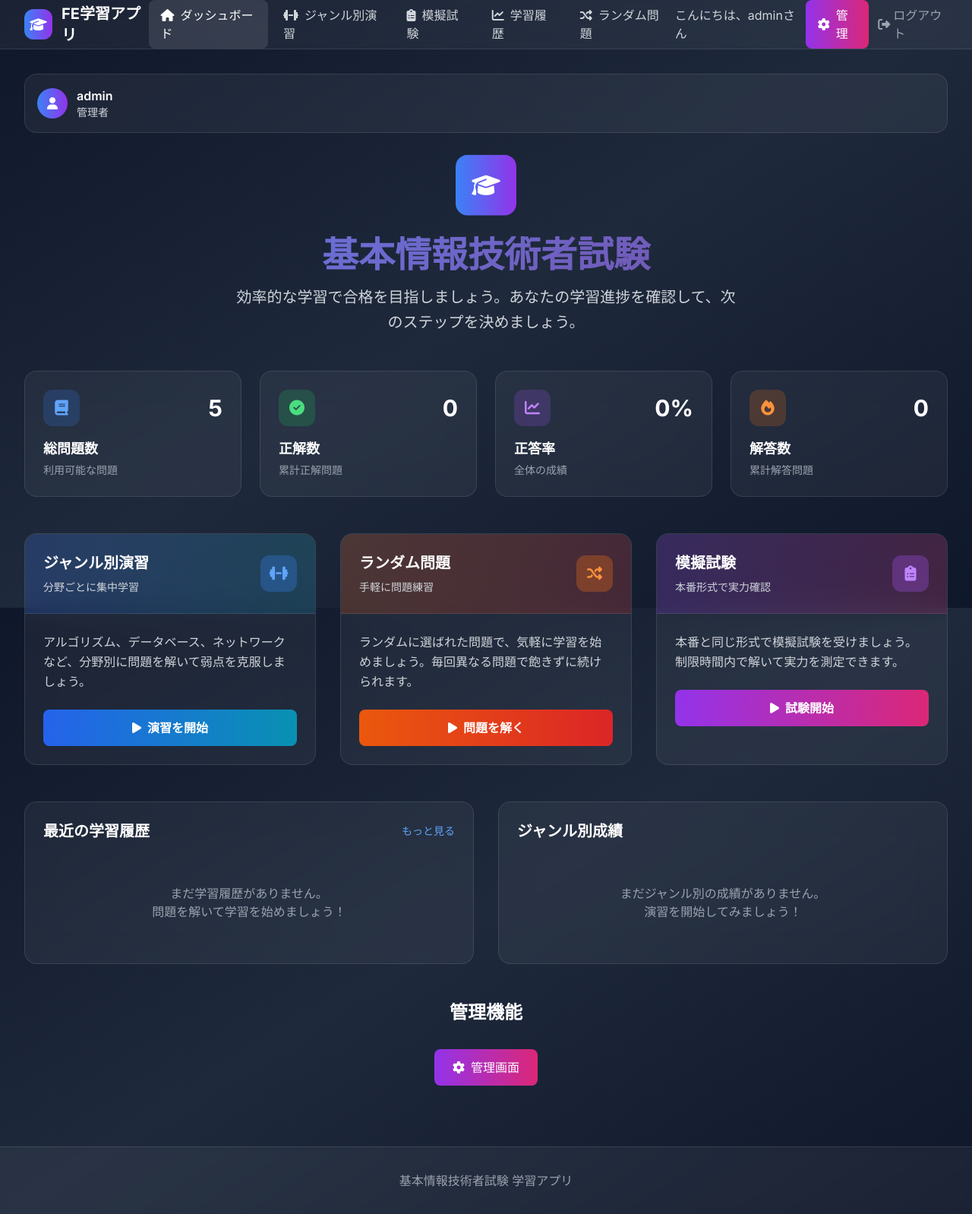
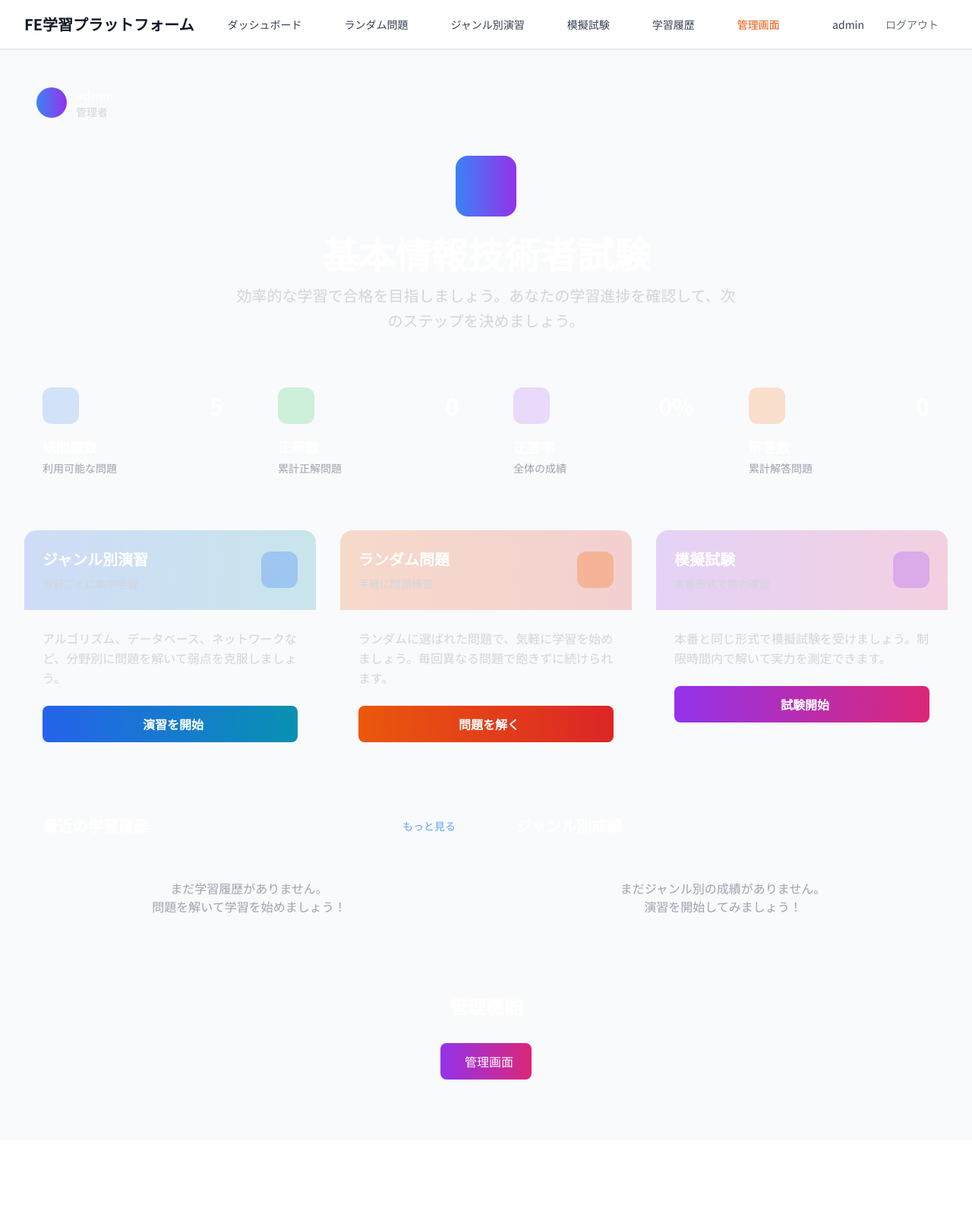
Before and after one commit to d01ki/FE-master, a Flask app: page / in a window 1280 px wide. Shown: the whole page at 76% size. After the commit the page ends 1421 px from the top, so only its background shows below. Run offline with Flask 3, Linux system fonts and the light colour scheme; a user stored in the database is signed in; data comes from the database, SQL or seed files in the repository; some libraries are stand-ins or nearby versions.

Commit message:
Update base template - simplified username display, improved navigation

```diff
--- a/templates/base.html
+++ b/templates/base.html
@@ -3,260 +3,136 @@
 <head>
     <meta charset="UTF-8">
     <meta name="viewport" content="width=device-width, initial-scale=1.0">
-    <title>{% block title %}基本情報技術者試験 学習アプリ{% endblock %}</title>
-
-    <!-- Tailwind CSS -->
+    <title>{% block title %}基本情報技術者試験 学習プラットフォーム{% endblock %}</title>
     <script src="https://cdn.tailwindcss.com"></script>
-
-    <!-- Font Awesome -->
-    <link rel="stylesheet" href="https://cdnjs.cloudflare.com/ajax/libs/font-awesome/6.4.0/css/all.min.css">
-
-    <!-- Google Fonts -->
-    <link href="https://fonts.googleapis.com/css2?family=Inter:wght@400;500;600;700;800&display=swap" rel="stylesheet">
-
+    <link href="https://fonts.googleapis.com/css2?family=Noto+Sans+JP:wght@300;400;500;600;700&display=swap" rel="stylesheet">
     <style>
-        body {
-            font-family: 'Inter', sans-serif;
-        }
-
-        /* Custom scrollbar */
-        ::-webkit-scrollbar {
-            width: 8px;
-        }
-
-        ::-webkit-scrollbar-track {
-            background: rgba(255, 255, 255, 0.05);
-        }
-
-        ::-webkit-scrollbar-thumb {
-            background: rgba(255, 255, 255, 0.2);
-            border-radius: 4px;
-        }
-
-        ::-webkit-scrollbar-thumb:hover {
-            background: rgba(255, 255, 255, 0.3);
-        }
-
-        /* Custom animations */
-        @keyframes fadeInUp {
-            from {
-                opacity: 0;
-                transform: translateY(30px);
-            }
-            to {
-                opacity: 1;
-                transform: translateY(0);
-            }
-        }
-
-        .fade-in-up {
-            animation: fadeInUp 0.6s ease-out;
-        }
-
-        /* Glassmorphism effect */
-        .glass {
-            background: rgba(255, 255, 255, 0.05);
-            backdrop-filter: blur(20px);
-            border: 1px solid rgba(255, 255, 255, 0.1);
-        }
-
-        /* Gradient text */
-        .gradient-text {
-            background: linear-gradient(135deg, #667eea 0%, #764ba2 100%);
-            -webkit-background-clip: text;
-            -webkit-text-fill-color: transparent;
-            background-clip: text;
-        }
-
-        /* Button hover effects */
-        .btn-hover {
-            transition: all 0.3s ease;
-            transform: translateY(0);
-        }
-
-        .btn-hover:hover {
-            transform: translateY(-2px);
-            box-shadow: 0 10px 30px rgba(0, 0, 0, 0.3);
-        }
+        body { font-family: 'Noto Sans JP', sans-serif; }
+        .fade-in { opacity: 0; animation: fadeIn 0.5s ease-in forwards; }
+        @keyframes fadeIn { to { opacity: 1; } }
+        .btn-primary { @apply bg-gradient-to-r from-blue-600 to-blue-700 hover:from-blue-700 hover:to-blue-800 text-white px-6 py-3 rounded-lg font-medium transition-all duration-300 shadow-lg hover:shadow-xl transform hover:-translate-y-0.5; }
+        .btn-secondary { @apply bg-gray-100 hover:bg-gray-200 text-gray-800 px-6 py-3 rounded-lg font-medium transition-all duration-300 shadow-sm hover:shadow-md; }
+        .card { @apply bg-white rounded-xl shadow-lg hover:shadow-xl transition-all duration-300 transform hover:-translate-y-1; }
     </style>
-
-    <script>
-        tailwind.config = {
-            theme: {
-                extend: {
-                    fontFamily: {
-                        'sans': ['Inter', 'system-ui', 'sans-serif'],
-                    },
-                    animation: {
-                        'float': 'float 3s ease-in-out infinite',
-                        'pulse-slow': 'pulse 3s infinite',
-                    },
-                    keyframes: {
-                        float: {
-                            '0%, 100%': { transform: 'translateY(0px)' },
-                            '50%': { transform: 'translateY(-10px)' }
-                        }
-                    }
-                }
-            }
-        }
-    </script>
 </head>
-<body class="h-full bg-gradient-to-br from-slate-900 via-slate-800 to-slate-900 text-white">
-    <!-- Navigation -->
-    <nav class="sticky top-0 z-50 backdrop-blur-md bg-white/5 border-b border-white/10">
+<body class="h-full bg-gray-50">
+    <div class="min-h-full">
+        <!-- ナビゲーションバー -->
+        {% if current_user.is_authenticated %}
+        <nav class="bg-white shadow-sm border-b border-gray-200">
             <div class="max-w-7xl mx-auto px-4 sm:px-6 lg:px-8">
-            <div class="flex items-center justify-between h-16">
-                <!-- Logo -->
-                <a href="{{ url_for('index') if current_user.is_authenticated else url_for('login') }}" class="flex items-center space-x-3 group">
-                    <div class="w-10 h-10 bg-gradient-to-r from-blue-500 to-purple-600 rounded-xl flex items-center justify-center group-hover:scale-110 transition-transform duration-200">
-                        <i class="fas fa-graduation-cap text-white text-lg"></i>
-                    </div>
-                    <span class="text-xl font-bold text-white hidden sm:block">FE学習アプリ</span>
+                <div class="flex justify-between h-16">
+                    <div class="flex items-center">
+                        <a href="{{ url_for('index') }}" class="flex-shrink-0">
+                            <h1 class="text-xl font-bold text-gray-900">FE学習プラットフォーム</h1>
                         </a>
-
-                <!-- Navigation Links (ログイン済みの場合のみ表示) -->
-                {% if current_user.is_authenticated %}
-                <div class="hidden md:flex items-center space-x-1">
-                    <a href="{{ url_for('index') }}" class="nav-link px-4 py-2 rounded-lg transition-all duration-200 {% if request.endpoint == 'index' %}bg-white/10 text-white{% else %}text-gray-300 hover:text-white hover:bg-white/5{% endif %}">
-                        <i class="fas fa-home mr-2"></i>ダッシュボード
-                    </a>
-                    <a href="{{ url_for('genre_practice') }}" class="nav-link px-4 py-2 rounded-lg transition-all duration-200 {% if request.endpoint == 'genre_practice' %}bg-white/10 text-white{% else %}text-gray-300 hover:text-white hover:bg-white/5{% endif %}">
-                        <i class="fas fa-dumbbell mr-2"></i>ジャンル別演習
-                    </a>
-                    <a href="{{ url_for('mock_exam') }}" class="nav-link px-4 py-2 rounded-lg transition-all duration-200 {% if request.endpoint == 'mock_exam' %}bg-white/10 text-white{% else %}text-gray-300 hover:text-white hover:bg-white/5{% endif %}">
-                        <i class="fas fa-clipboard-list mr-2"></i>模擬試験
-                    </a>
-                    <a href="{{ url_for('history') }}" class="nav-link px-4 py-2 rounded-lg transition-all duration-200 {% if request.endpoint == 'history' %}bg-white/10 text-white{% else %}text-gray-300 hover:text-white hover:bg-white/5{% endif %}">
-                        <i class="fas fa-chart-line mr-2"></i>学習履歴
-                    </a>
-                    <a href="{{ url_for('random_question') }}" class="nav-link px-4 py-2 rounded-lg transition-all duration-200 text-gray-300 hover:text-white hover:bg-white/5">
-                        <i class="fas fa-random mr-2"></i>ランダム問題
-                    </a>
-                </div>
-                {% endif %}
-
-                <!-- User Links -->
-                <div class="flex items-center space-x-3">
-                    {% if current_user.is_authenticated %}
-                        <!-- ログイン済みユーザー -->
-                        <span class="text-gray-300 hidden sm:block">こんにちは、{{ current_user.username }}さん</span>
+                        <div class="hidden md:ml-8 md:flex md:space-x-8">
+                            <a href="{{ url_for('index') }}" class="text-gray-700 hover:text-blue-600 px-3 py-2 rounded-md text-sm font-medium transition-colors duration-200">ダッシュボード</a>
+                            <a href="{{ url_for('random') }}" class="text-gray-700 hover:text-blue-600 px-3 py-2 rounded-md text-sm font-medium transition-colors duration-200">ランダム問題</a>
+                            <a href="{{ url_for('genre_practice') }}" class="text-gray-700 hover:text-blue-600 px-3 py-2 rounded-md text-sm font-medium transition-colors duration-200">ジャンル別演習</a>
+                            <a href="{{ url_for('mock_exam') }}" class="text-gray-700 hover:text-blue-600 px-3 py-2 rounded-md text-sm font-medium transition-colors duration-200">模擬試験</a>
+                            <a href="{{ url_for('history') }}" class="text-gray-700 hover:text-blue-600 px-3 py-2 rounded-md text-sm font-medium transition-colors duration-200">学習履歴</a>
                             {% if current_user.is_admin %}
-                        <a href="{{ url_for('admin') }}" class="bg-gradient-to-r from-purple-600 to-pink-600 hover:from-purple-700 hover:to-pink-700 text-white px-4 py-2 rounded-lg transition-all duration-200 font-medium flex items-center">
-                            <i class="fas fa-cog mr-2"></i>管理
-                        </a>
-                        {% endif %}
-                        <a href="{{ url_for('logout') }}" class="text-gray-400 hover:text-white transition-colors duration-200 flex items-center">
-                            <i class="fas fa-sign-out-alt mr-1"></i>ログアウト
-                        </a>
-                    {% else %}
-                        <!-- 未ログインユーザー -->
-                        <a href="{{ url_for('login') }}" class="text-gray-400 hover:text-white transition-colors duration-200 flex items-center">
-                            <i class="fas fa-sign-in-alt mr-2"></i>ログイン
-                        </a>
-                        <a href="{{ url_for('register') }}" class="bg-gradient-to-r from-blue-600 to-purple-600 hover:from-blue-700 hover:to-purple-700 text-white px-4 py-2 rounded-lg transition-all duration-200 font-medium">
-                            新規登録
-                        </a>
-                    {% endif %}
-
-                    <!-- Mobile menu button -->
-                    {% if current_user.is_authenticated %}
-                    <button class="md:hidden text-gray-400 hover:text-white" onclick="toggleMobileMenu()">
-                        <i class="fas fa-bars"></i>
-                    </button>
+                            <a href="{{ url_for('admin') }}" class="text-orange-600 hover:text-orange-700 px-3 py-2 rounded-md text-sm font-medium transition-colors duration-200">管理画面</a>
                             {% endif %}
                         </div>
                     </div>
 
-            <!-- Mobile Navigation -->
-            {% if current_user.is_authenticated %}
-            <div id="mobile-menu" class="hidden md:hidden py-4 border-t border-white/10">
-                <div class="space-y-2">
-                    <a href="{{ url_for('index') }}" class="block px-4 py-2 rounded-lg transition-all duration-200 {% if request.endpoint == 'index' %}bg-white/10 text-white{% else %}text-gray-300 hover:text-white hover:bg-white/5{% endif %}">
-                        <i class="fas fa-home mr-2"></i>ダッシュボード
-                    </a>
-                    <a href="{{ url_for('genre_practice') }}" class="block px-4 py-2 rounded-lg transition-all duration-200 {% if request.endpoint == 'genre_practice' %}bg-white/10 text-white{% else %}text-gray-300 hover:text-white hover:bg-white/5{% endif %}">
-                        <i class="fas fa-dumbbell mr-2"></i>ジャンル別演習
-                    </a>
-                    <a href="{{ url_for('mock_exam') }}" class="block px-4 py-2 rounded-lg transition-all duration-200 {% if request.endpoint == 'mock_exam' %}bg-white/10 text-white{% else %}text-gray-300 hover:text-white hover:bg-white/5{% endif %}">
-                        <i class="fas fa-clipboard-list mr-2"></i>模擬試験
-                    </a>
-                    <a href="{{ url_for('history') }}" class="block px-4 py-2 rounded-lg transition-all duration-200 {% if request.endpoint == 'history' %}bg-white/10 text-white{% else %}text-gray-300 hover:text-white hover:bg-white/5{% endif %}">
-                        <i class="fas fa-chart-line mr-2"></i>学習履歴
-                    </a>
-                    <a href="{{ url_for('random_question') }}" class="block px-4 py-2 rounded-lg transition-all duration-200 text-gray-300 hover:text-white hover:bg-white/5">
-                        <i class="fas fa-random mr-2"></i>ランダム問題
-                    </a>
+                    <div class="flex items-center space-x-4">
+                        <span class="text-sm text-gray-700">{{ current_user.username }}</span>
+                        <a href="{{ url_for('logout') }}" class="text-gray-500 hover:text-gray-700 px-3 py-2 rounded-md text-sm font-medium transition-colors duration-200">ログアウト</a>
                     </div>
                 </div>
+            </div>
+
+            <!-- モバイルメニュー -->
+            <div class="md:hidden" id="mobile-menu">
+                <div class="px-2 pt-2 pb-3 space-y-1 sm:px-3">
+                    <a href="{{ url_for('index') }}" class="text-gray-700 hover:text-blue-600 block px-3 py-2 rounded-md text-base font-medium">ダッシュボード</a>
+                    <a href="{{ url_for('random') }}" class="text-gray-700 hover:text-blue-600 block px-3 py-2 rounded-md text-base font-medium">ランダム問題</a>
+                    <a href="{{ url_for('genre_practice') }}" class="text-gray-700 hover:text-blue-600 block px-3 py-2 rounded-md text-base font-medium">ジャンル別演習</a>
+                    <a href="{{ url_for('mock_exam') }}" class="text-gray-700 hover:text-blue-600 block px-3 py-2 rounded-md text-base font-medium">模擬試験</a>
+                    <a href="{{ url_for('history') }}" class="text-gray-700 hover:text-blue-600 block px-3 py-2 rounded-md text-base font-medium">学習履歴</a>
+                    {% if current_user.is_admin %}
+                    <a href="{{ url_for('admin') }}" class="text-orange-600 hover:text-orange-700 block px-3 py-2 rounded-md text-base font-medium">管理画面</a>
                     {% endif %}
                 </div>
+            </div>
         </nav>
+        {% endif %}
 
-    <!-- Flash Messages -->
+        <!-- フラッシュメッセージ -->
         {% with messages = get_flashed_messages(with_categories=true) %}
             {% if messages %}
-            <div class="max-w-7xl mx-auto px-4 sm:px-6 lg:px-8 py-4">
+                <div class="max-w-7xl mx-auto px-4 sm:px-6 lg:px-8 mt-4">
                     {% for category, message in messages %}
-                    <div class="alert alert-{{ category }} mb-4 p-4 rounded-lg border backdrop-blur-sm fade-in-up
-                        {% if category == 'error' %}bg-red-500/20 border-red-500/30 text-red-300
-                        {% elif category == 'success' %}bg-green-500/20 border-green-500/30 text-green-300
-                        {% elif category == 'info' %}bg-blue-500/20 border-blue-500/30 text-blue-300
-                        {% else %}bg-yellow-500/20 border-yellow-500/30 text-yellow-300{% endif %}">
-                        <div class="flex items-center">
-                            <i class="fas
-                                {% if category == 'error' %}fa-exclamation-circle
-                                {% elif category == 'success' %}fa-check-circle
-                                {% elif category == 'info' %}fa-info-circle
-                                {% else %}fa-exclamation-triangle{% endif %} mr-3"></i>
-                            {{ message }}
+                        <div class="mb-4 fade-in">
+                            {% if category == 'error' %}
+                                <div class="bg-red-50 border border-red-200 text-red-700 px-4 py-3 rounded-lg shadow-sm">
+                                    <span class="font-medium">{{ message }}</span>
                                 </div>
+                            {% elif category == 'success' %}
+                                <div class="bg-green-50 border border-green-200 text-green-700 px-4 py-3 rounded-lg shadow-sm">
+                                    <span class="font-medium">{{ message }}</span>
+                                </div>
+                            {% elif category == 'info' %}
+                                <div class="bg-blue-50 border border-blue-200 text-blue-700 px-4 py-3 rounded-lg shadow-sm">
+                                    <span class="font-medium">{{ message }}</span>
+                                </div>
+                            {% else %}
+                                <div class="bg-gray-50 border border-gray-200 text-gray-700 px-4 py-3 rounded-lg shadow-sm">
+                                    <span class="font-medium">{{ message }}</span>
+                                </div>
+                            {% endif %}
                         </div>
                     {% endfor %}
                 </div>
             {% endif %}
         {% endwith %}
 
-    <!-- Main Content -->
-    <main class="flex-1">
+        <!-- メインコンテンツ -->
+        <main class="fade-in">
             {% block content %}{% endblock %}
         </main>
+    </div>
 
-    <!-- Footer -->
-    <footer class="bg-white/5 backdrop-blur-sm border-t border-white/10 mt-auto">
-        <div class="max-w-7xl mx-auto px-4 sm:px-6 lg:px-8 py-8">
-            <div class="text-center">
-                <p class="text-gray-400">基本情報技術者試験 学習アプリ</p>
-            </div>
-        </div>
-    </footer>
+    <!-- JavaScript -->
+    <script>
+        // モバイルメニューの開閉
+        document.addEventListener('DOMContentLoaded', function() {
+            const mobileMenuButton = document.createElement('button');
+            mobileMenuButton.className = 'md:hidden inline-flex items-center justify-center p-2 rounded-md text-gray-400 hover:text-gray-500 hover:bg-gray-100';
+            mobileMenuButton.innerHTML = `
+                <svg class="h-6 w-6" fill="none" viewBox="0 0 24 24" stroke="currentColor">
+                    <path stroke-linecap="round" stroke-linejoin="round" stroke-width="2" d="M4 6h16M4 12h16M4 18h16" />
+                </svg>
+            `;
 
-    <!-- Scripts -->
-    <script>
-        function toggleMobileMenu() {
-            const menu = document.getElementById('mobile-menu');
-            menu.classList.toggle('hidden');
+            const navRight = document.querySelector('.flex.items-center.space-x-4');
+            if (navRight) {
+                navRight.appendChild(mobileMenuButton);
             }
 
-        // Close mobile menu when clicking outside
-        document.addEventListener('click', function(event) {
-            const menu = document.getElementById('mobile-menu');
-            const button = event.target.closest('button');
+            const mobileMenu = document.getElementById('mobile-menu');
+            let isMenuOpen = false;
 
-            if (!menu.contains(event.target) && !button) {
-                menu.classList.add('hidden');
-            }
+            mobileMenuButton.addEventListener('click', function() {
+                isMenuOpen = !isMenuOpen;
+                mobileMenu.style.display = isMenuOpen ? 'block' : 'none';
+            });
         });
 
-        // Auto-hide flash messages
+        // フラッシュメッセージの自動非表示
         setTimeout(function() {
-            const alerts = document.querySelectorAll('.alert');
+            const alerts = document.querySelectorAll('[class*="bg-red-50"], [class*="bg-green-50"], [class*="bg-blue-50"], [class*="bg-gray-50"]');
             alerts.forEach(function(alert) {
-                alert.style.opacity = '0';
-                alert.style.transform = 'translateY(-20px)';
+                if (alert.parentElement.classList.contains('fade-in')) {
+                    alert.parentElement.style.transition = 'opacity 0.5s ease-out';
+                    alert.parentElement.style.opacity = '0';
                     setTimeout(function() {
-                    alert.remove();
-                }, 300);
+                        alert.parentElement.remove();
+                    }, 500);
+                }
             });
         }, 5000);
     </script>
```
Lines whose indentation alone changed are shown as unchanged.
